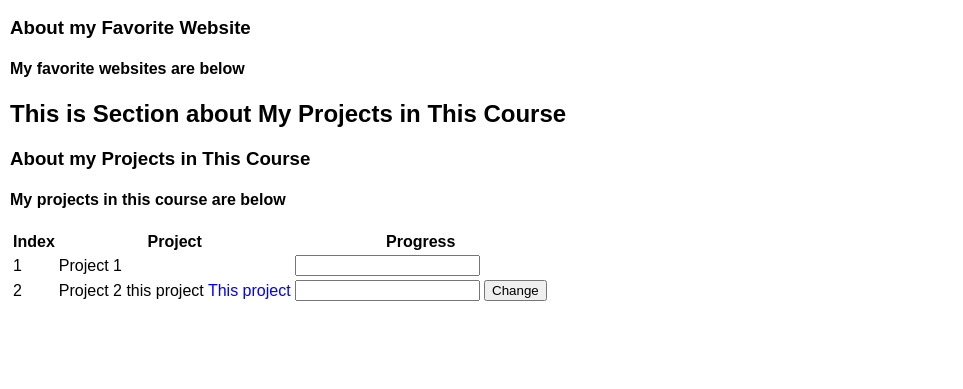
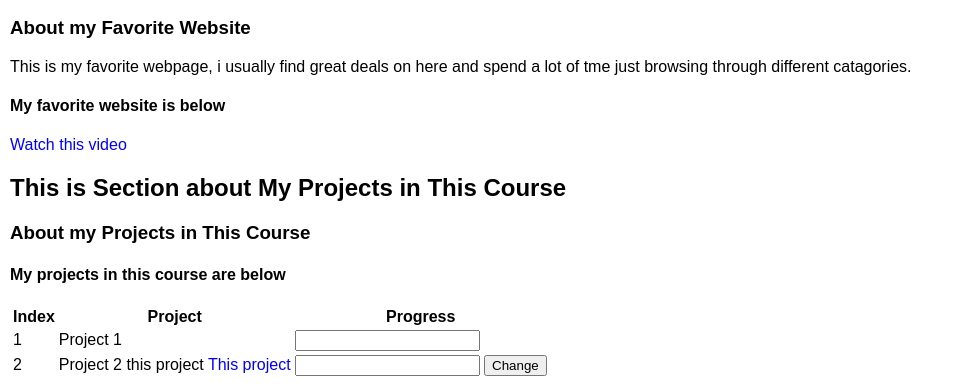
Before and after one commit to stephenlin8523/CUS1172-S_LIN, a plain HTML site: page index.html in a window 1280 px wide. Shown: the part 2649-3038 px from the top of the page, without its empty margins (0-963 px from the left). Before the commit the page ends 2963 px from the top, so only its background shows below. Drawn offline with Linux system fonts and the light colour scheme.

Commit message:
Update index.html

```diff
--- a/index.html
+++ b/index.html
@@ -194,9 +194,12 @@
     <!-- Seventh Section -->
     <div id="section_seven">
       <h2>This is Favorite Website Section</h2>
+
+
       <h3>About my Favorite Website</h3>
-      <h4>My favorite websites are below</h4>
-
+      <p> This is my favorite webpage, i usually find great deals on here and spend a lot of tme just browsing through different catagories. </p>
+      <h4>My favorite website is below</h4>
+     <a href="https://www.amazon.com" target="_blank">Watch this video</a>
     </div>
 
     <!-- Eighth Section -->
```
